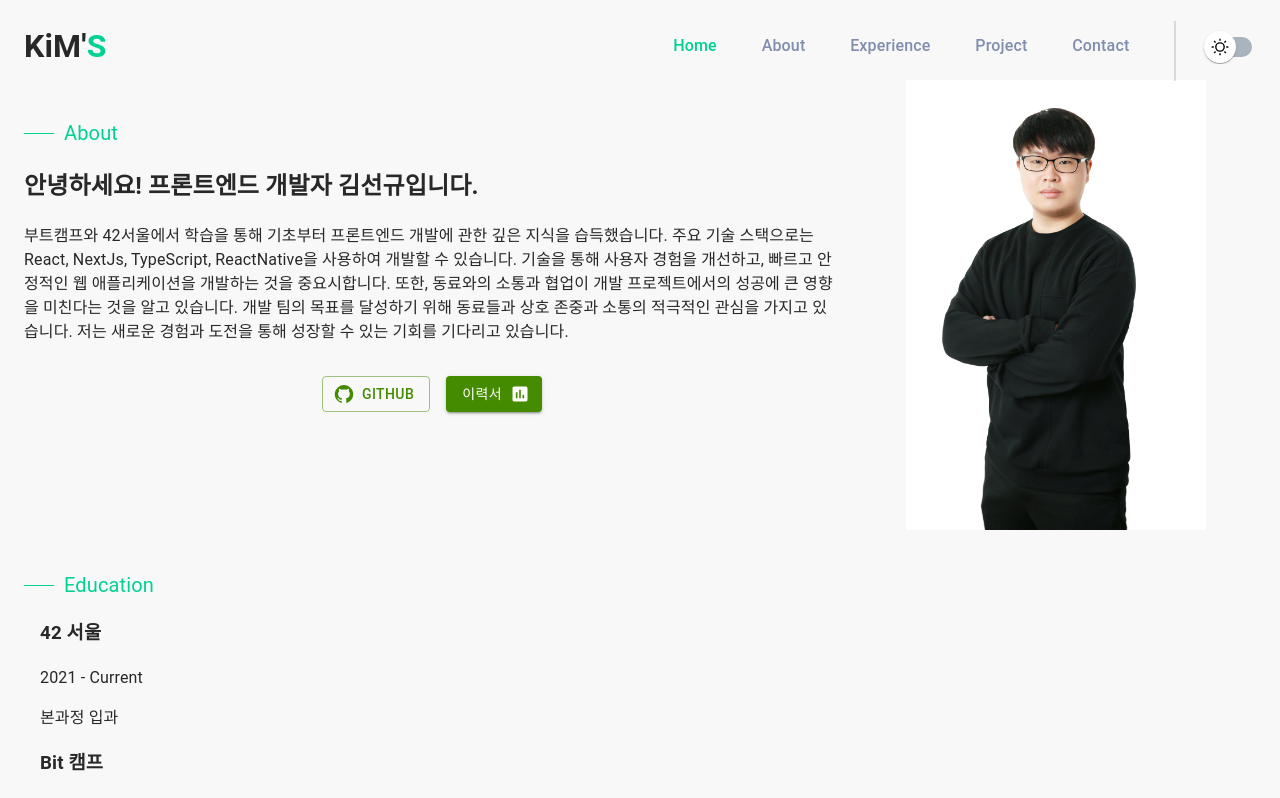
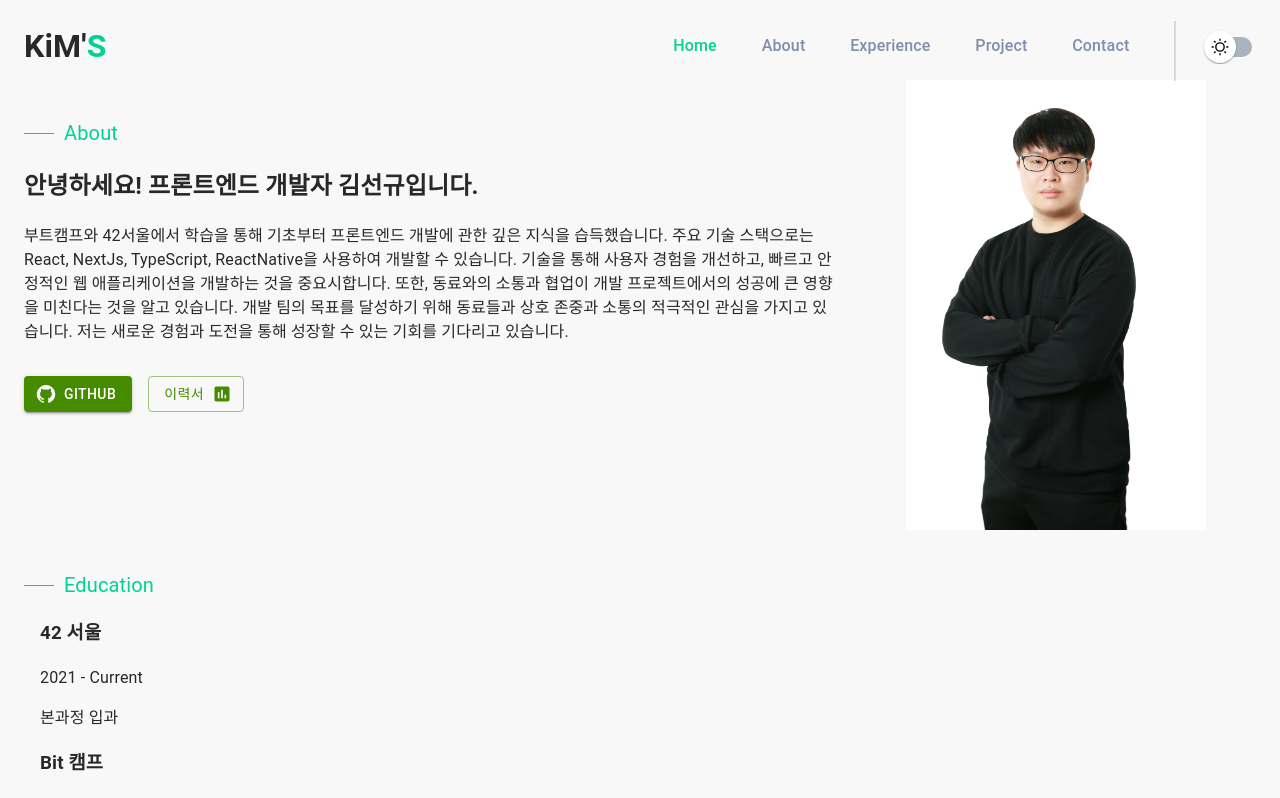
Before and after one commit to sunguekim/sunguekim-portfolio, a Next.js app: page / in a window 1280 px wide. Shown: the top 798 px of the page. Built offline with nearby package versions, Linux system fonts and the light colour scheme.

Commit message:
add__asset 추가

```diff
--- a/component/Home.tsx
+++ b/component/Home.tsx
@@ -37,11 +37,11 @@ const Home = () => {
                         또한, 동료와의 소통과 협업이 개발 프로젝트에서의 성공에 큰 영향을 미친다는 것을 알고 있습니다. 개발 팀의 목표를 달성하기 위해 동료들과 상호 존중과 소통의 적극적인 관심을 가지고 있습니다.
                         저는 새로운 경험과 도전을 통해 성장할 수 있는 기회를 기다리고 있습니다.
                     </p>
-                    <Stack direction="row" spacing={2} sx={{justifyContent:'center',marginTop:4}}>
-                        <Button variant="outlined" startIcon={<GithubIcon />}>
+                    <Stack direction="row" spacing={2} sx={{justifyContent:'flex-start',marginTop:4}}>
+                        <Button variant="contained" startIcon={<GithubIcon />}>
                             Github
                         </Button>
-                        <Button variant="contained" endIcon={<AssessmentIcon />}>
+                        <Button variant="outlined" endIcon={<AssessmentIcon />}>
                             이력서
                         </Button>
                     </Stack>
```
Also changed, not shown: public/assets/eduGreen.png (added).
